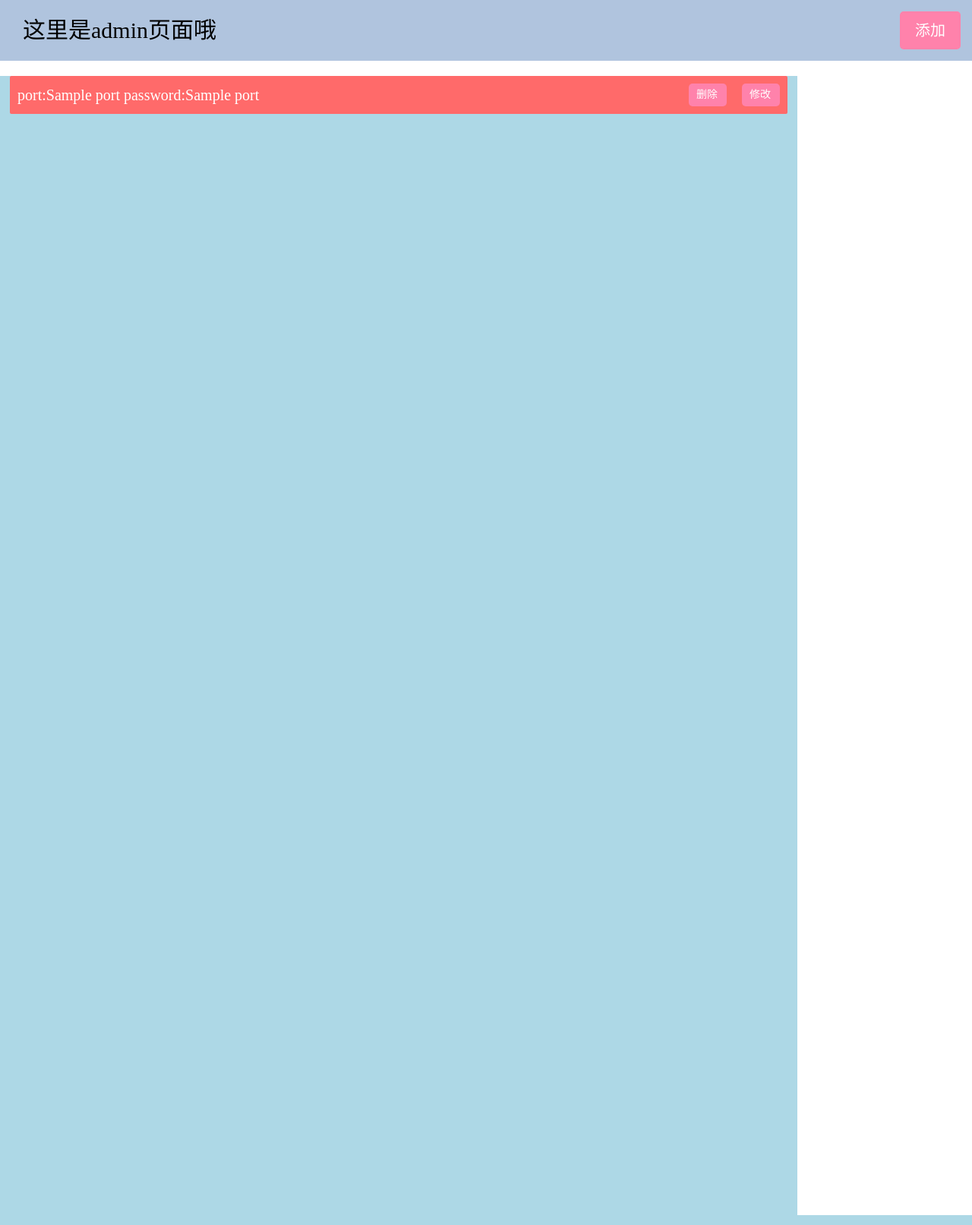
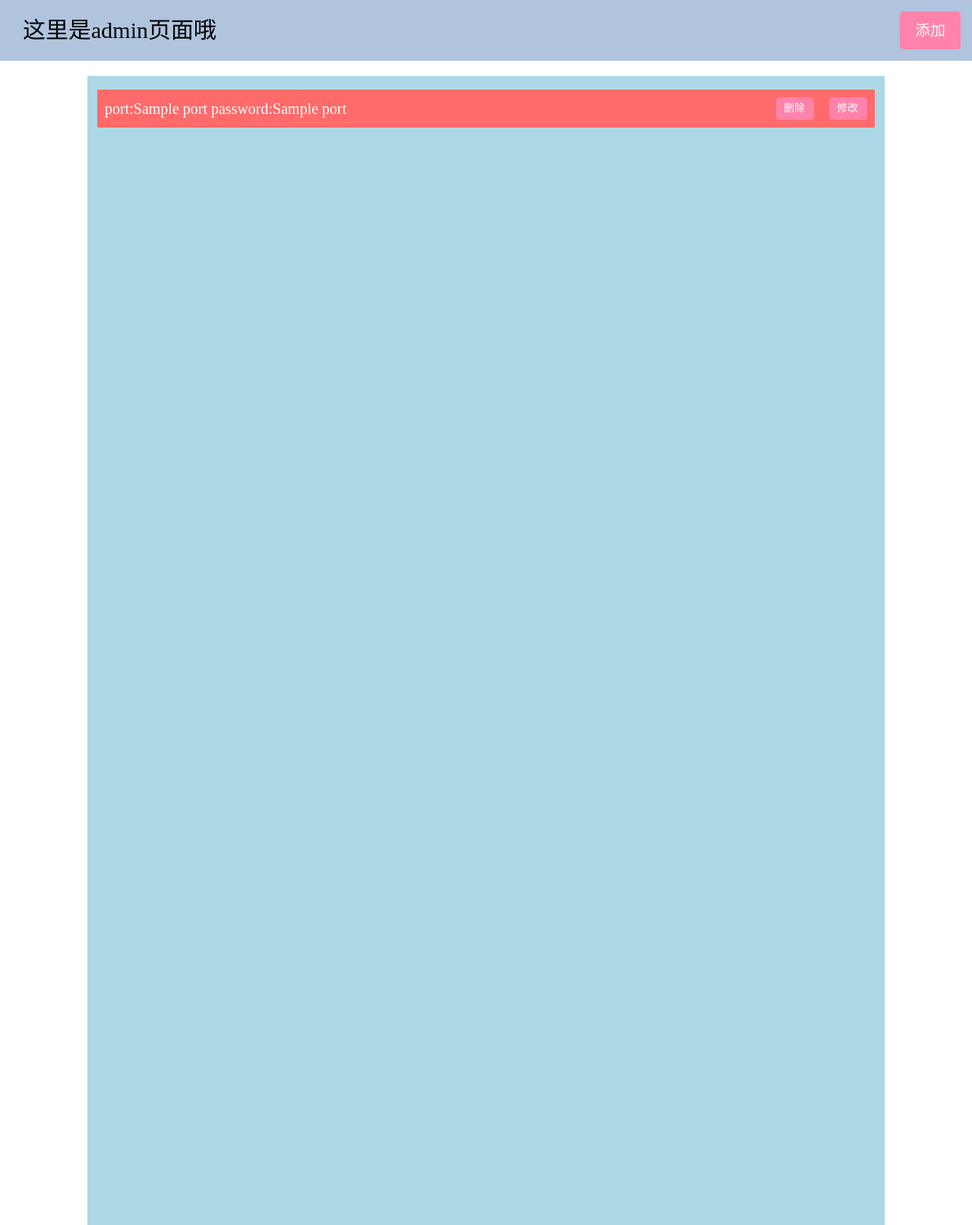
Before and after one commit to yoopoi/ss-DP, a Flask app: template templates/admin.html in a window 1280 px wide. Shown: the whole page at 76% size. Run offline with Flask 2, Linux system fonts and the light colour scheme; the template is opened without the code that fills it: most values are stand-ins (such as "Sample title", 1, 10 or a date in 2020).

Commit message:
添加了admin页面

```diff
--- a/templates/admin.html
+++ b/templates/admin.html
@@ -20,10 +20,12 @@
       }
       .table{
         position:relative;
-        width:100%;
+        width:1050px;
         height:1500px;
         background-color:#ADD8E6;
-        max-width:1050px;
+        padding-top: 13px;
+        left: 50%;
+        margin-left: -525px;
       }
       .box{
         position:relative;
@@ -34,7 +36,7 @@
         line-height:50px;
         font-size:20px;
         text-indent:10px;
-        margin-top:2px;
+        margin-top:5px;
         margin-left:13px;
         max-width:1024px;
         border-radius:2px;
```
